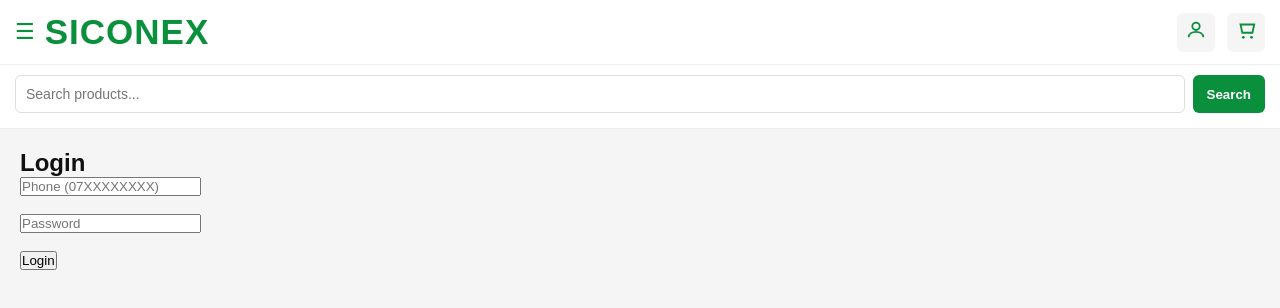
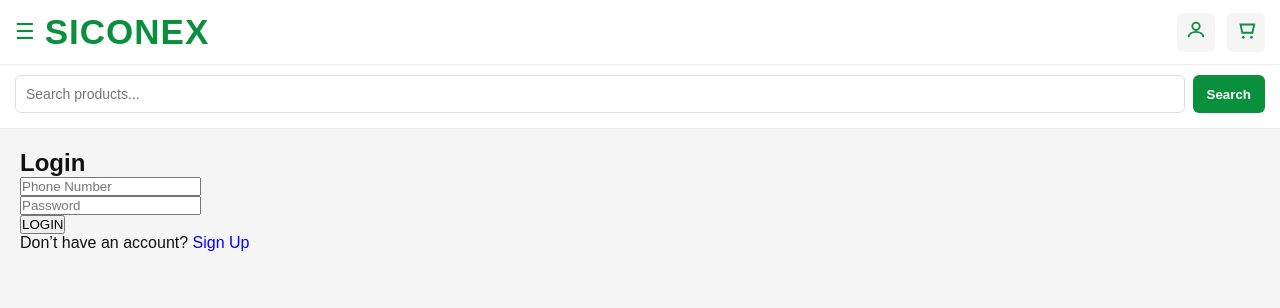
Before and after one commit to protichenoch1/siconex1, a Next.js app: page /auth/login in a window 1280 px wide. Shown: the top 308 px of the page. Built offline with nearby package versions, Linux system fonts and the light colour scheme.

Commit message:
Refactor Login component to LoginPage and update UI

```diff
--- a/app/auth/login/page.js
+++ b/app/auth/login/page.js
@@ -1,74 +1,56 @@
 "use client";
 
 import { useState } from "react";
-import { supabase } from "../../../lib/supabase";
 import { useRouter } from "next/navigation";
 
-export default function Login() {
+export default function LoginPage() {
   const router = useRouter();
 
   const [phone, setPhone] = useState("");
   const [password, setPassword] = useState("");
-  const [error, setError] = useState("");
 
-  const formatPhone = (phone) => {
-    let digits = phone.replace(/\D/g, "");
+  const handleLogin = () => {
+    const saved = localStorage.getItem("user");
 
-    if (digits.startsWith("0")) return "+254" + digits.slice(1);
-    if (digits.startsWith("254")) return "+" + digits;
-
-    return phone;
-  };
-
-  const handleLogin = async () => {
-    setError("");
-
-    if (!phone || !password) {
-      return setError("Enter phone and password");
+    if (!saved) {
+      alert("No account found");
+      return;
     }
 
-    const formattedPhone = formatPhone(phone);
+    const user = JSON.parse(saved);
 
-    // ✅ match phone + password directly
-    const { data: user, error: dbError } = await supabase
-      .from("users")
-      .select("*")
-      .eq("phone", formattedPhone)
-      .eq("password", password)
-      .single();
-
-    if (dbError || !user) {
-      return setError("Invalid phone or password");
+    if (user.phone === phone && user.password === password) {
+      router.push("/account");
+    } else {
+      alert("Invalid credentials");
     }
-
-    // ✅ store FULL user
-    localStorage.setItem("user", JSON.stringify(user));
-
-    router.push("/account");
   };
 
   return (
-    <div style={{ padding: 20, maxWidth: 400 }}>
+    <div style={{ padding: 20 }}>
       <h2>Login</h2>
 
       <input
-        placeholder="Phone (07XXXXXXXX)"
+        placeholder="Phone Number"
         value={phone}
         onChange={(e) => setPhone(e.target.value)}
-      />
-      <br /><br />
+      /><br />
 
       <input
         type="password"
         placeholder="Password"
         value={password}
         onChange={(e) => setPassword(e.target.value)}
-      />
-      <br /><br />
+      /><br />
 
-      {error && <p style={{ color: "red" }}>{error}</p>}
+      <button onClick={handleLogin}>LOGIN</button>
 
-      <button onClick={handleLogin}>Login</button>
+      <p>
+        Don’t have an account?{" "}
+        <span onClick={() => router.push("/auth/signup")} style={{ color: "blue", cursor: "pointer" }}>
+          Sign Up
+        </span>
+      </p>
     </div>
   );
           }
```
